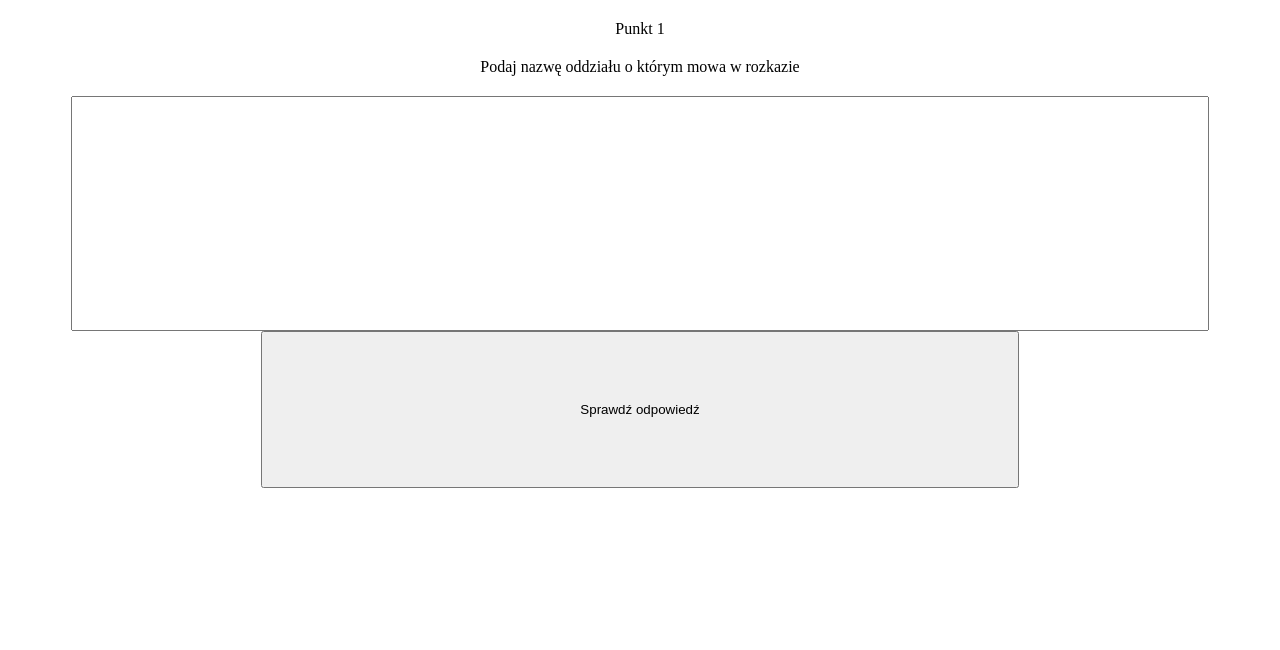
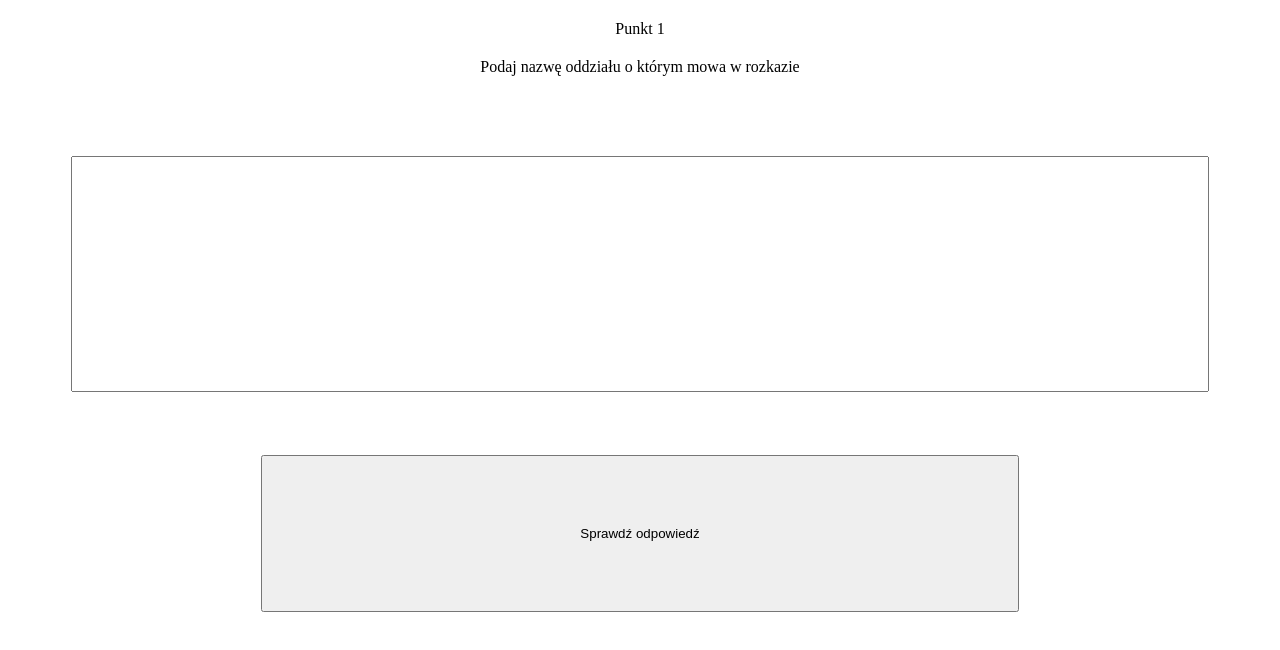
Before and after one commit to WitolasGame/gra-miejska, a plain HTML site: page strona1.html in a window 1280 px wide. Drawn offline with Linux system fonts and the light colour scheme.

Commit message:
aktualizacja

```diff
--- a/styles.css
+++ b/styles.css
@@ -15,6 +15,7 @@
 
 div.pytanie{
     width: 90%;
+    height: 10%;
     margin-top: 20px;
     margin-bottom: 20px;
     margin-left: auto;
@@ -22,6 +23,7 @@
 }
 
 p.pytanie{
+    height: 100%;
     font-size: 100%;
     text-align: center;
     margin-left: auto;
@@ -42,6 +44,7 @@
 }
 
 div.button{
+    margin-top: 5%;
     width: 60%;
     height: 20%;
     margin-left: auto;
```
